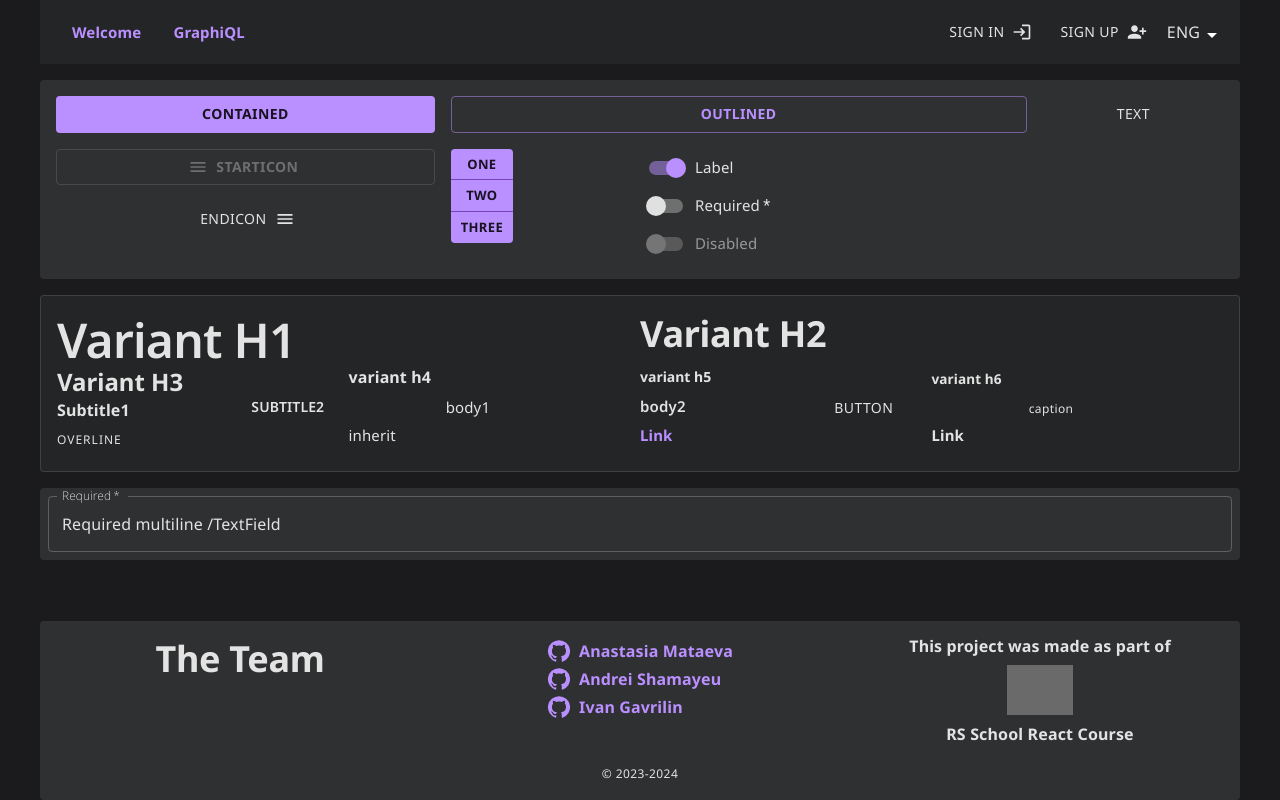
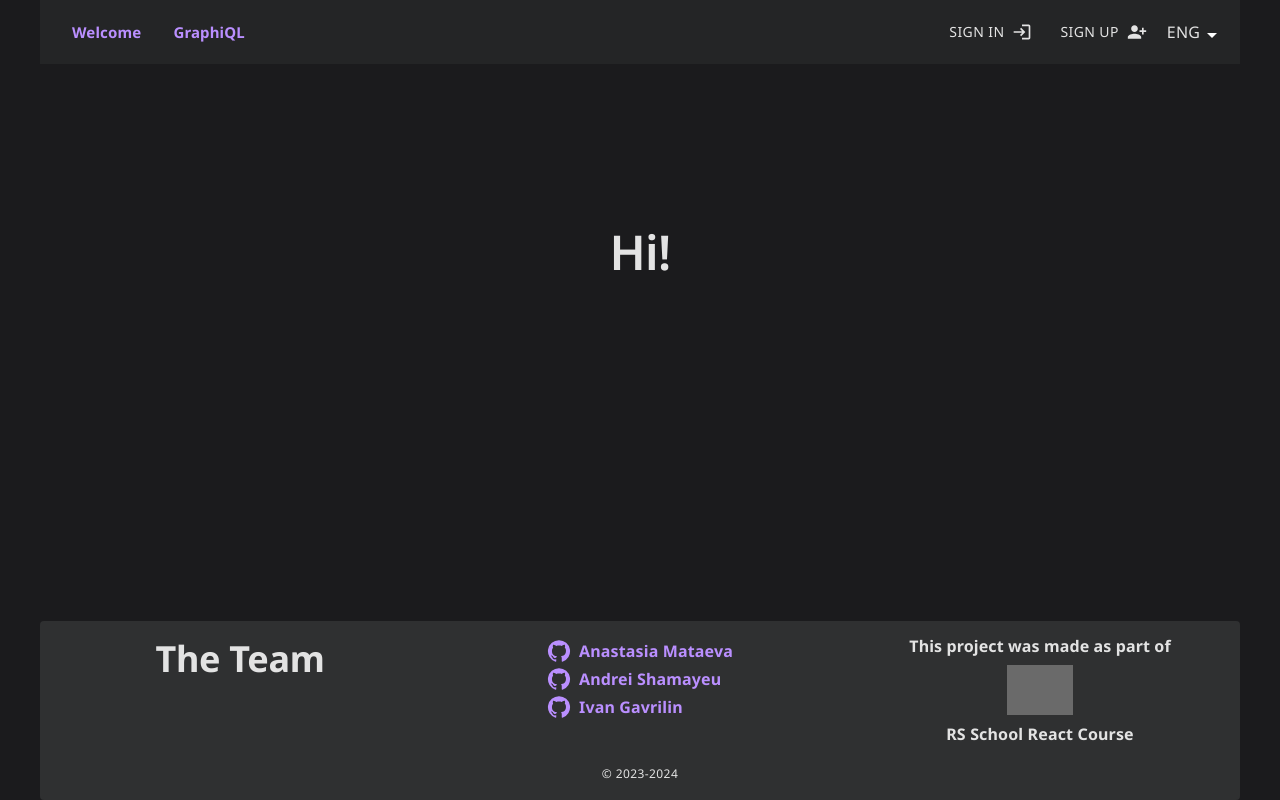
Before and after one commit to Ivan-Gav/graphiql-app, a React (Vite) app: page / in a window 1280 px wide. Built offline with nearby package versions, Linux system fonts and the light colour scheme; grey boxes are pictures that could not be loaded.

Commit message:
refactor: remove demo from main page

```diff
--- a/src/pages/MainPage/MainPage.tsx
+++ b/src/pages/MainPage/MainPage.tsx
@@ -1,5 +1,15 @@
-import Demo from '../../components/ui/demo/Demo';
+// import Demo from '../../components/ui/demo/Demo';
+import { useLangContext } from '../../context/useLangContext';
+import { T } from '../../constants/text';
+import { Typography } from '@mui/material';
 
 export default function MainPage() {
-  return <Demo />;
+  const { lang } = useLangContext();
+
+  return (
+    <Typography variant="h1" mt={20}>
+      {T.HI[lang]}
+    </Typography>
+    // <Demo />
+  );
 }
```
